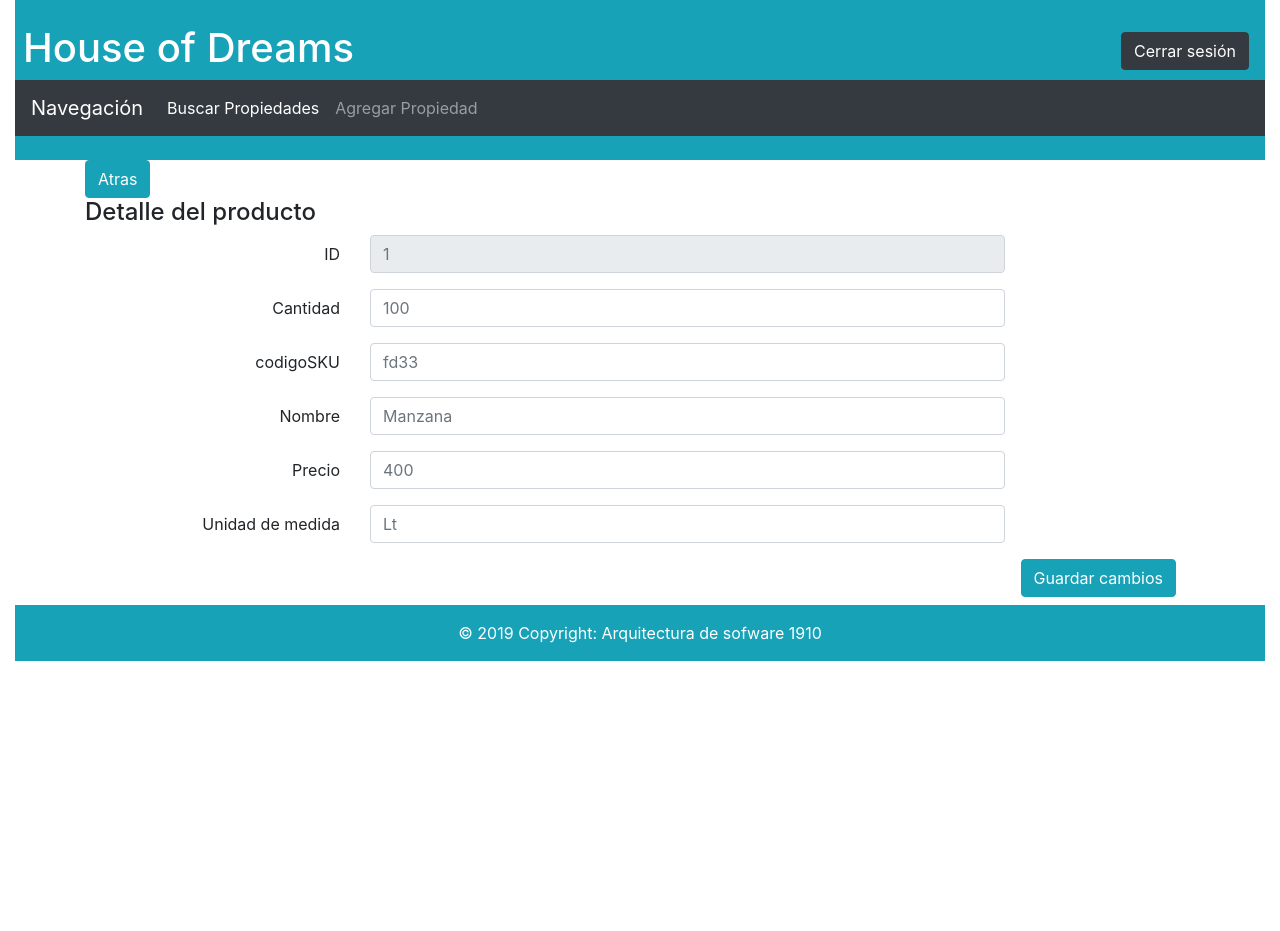
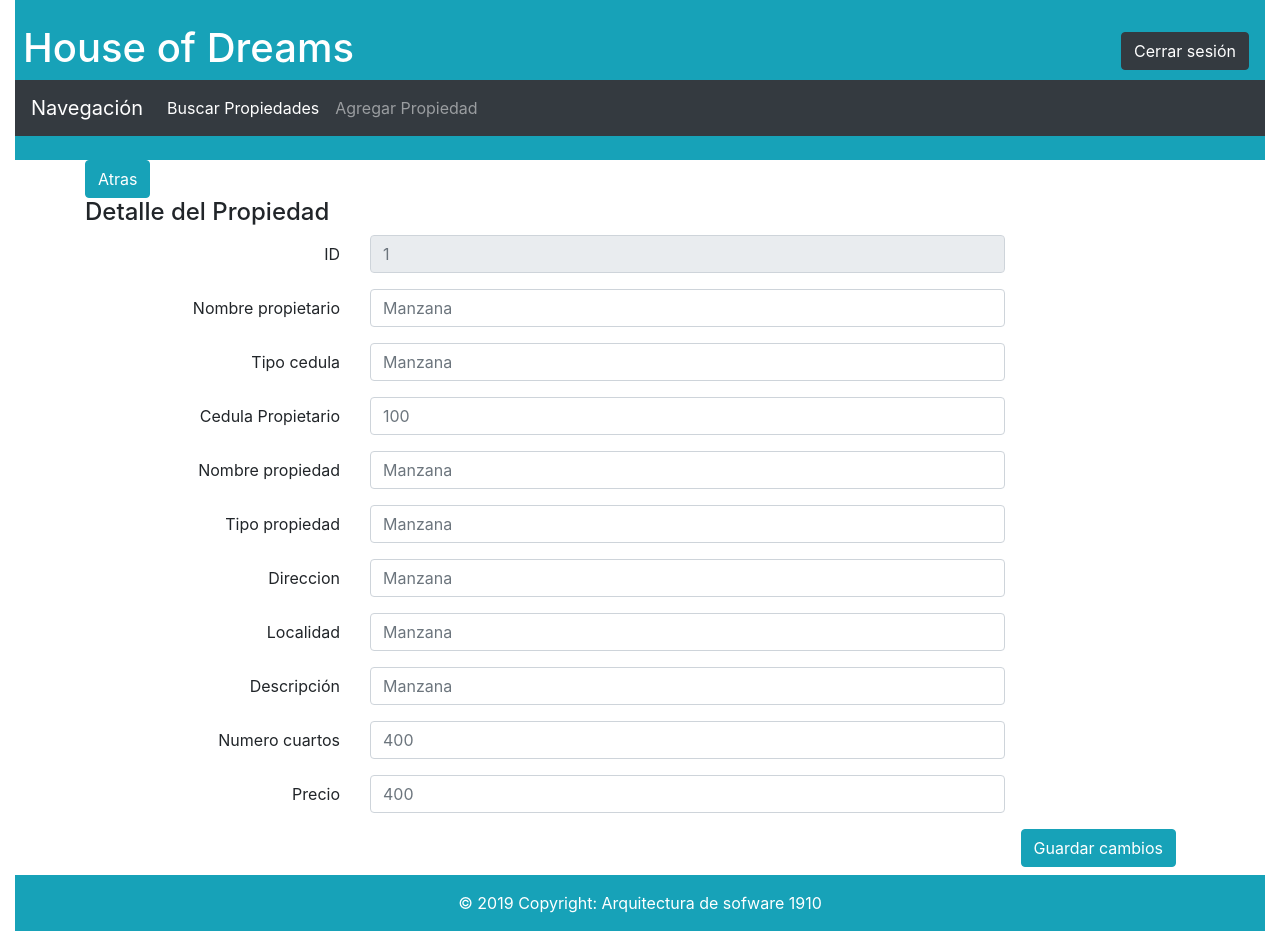
Before and after one commit to andrescontreras/ProyectoArquitectura, an Angular app in the folder PresentacionOPR/: page /detalle/1 in a window 1280 px wide. Before the commit the page ends 800 px from the top, so only its background shows below. Built offline with nearby package versions, Linux system fonts and the light colour scheme.

Commit message:
campos propiedad

```diff
--- a/PresentacionOPR/src/app/components/detalle-propiedad/detalle-propiedad.component.html
+++ b/PresentacionOPR/src/app/components/detalle-propiedad/detalle-propiedad.component.html
@@ -3,7 +3,7 @@
     <button class="btn btn-info text-left" [routerLink]="['/bodeguero/inventario']">Atras</button>
   </div>
   <div id="DatosPersonales" class="borde">
-    <h4 class="text-left">Detalle del producto</h4>
+    <h4 class="text-left">Detalle del Propiedad</h4>
     <div class="form-group row">
       <label for="nombres" class="col-auto col-sm-3 col-form-label text-right" >ID</label>
       <div class="col-11 col-sm-8 col-lg-7">
@@ -11,21 +11,57 @@
       </div>
     </div>
     <div class="form-group row">
-      <label for="Apellidos" class="col-auto col-sm-3 col-form-label text-right" >Cantidad</label>
+      <label for="Nombre" class="col-auto col-sm-3 col-form-label text-right" >Nombre propietario</label>
+      <div class="col-11 col-sm-8 col-lg-7">
+        <input class="form-control" type="text" placeholder="Manzana" [(ngModel)]="producto.nombre" name="nombre">
+      </div>
+    </div>
+    <div class="form-group row">
+      <label for="Nombre" class="col-auto col-sm-3 col-form-label text-right" >Tipo cedula</label>
+      <div class="col-11 col-sm-8 col-lg-7">
+        <input class="form-control" type="text" placeholder="Manzana" [(ngModel)]="producto.nombre" name="nombre">
+      </div>
+    </div>
+    <div class="form-group row">
+      <label for="Apellidos" class="col-auto col-sm-3 col-form-label text-right" >Cedula Propietario</label>
       <div class="col-11 col-sm-8 col-lg-7">
         <input class="form-control" type="text" placeholder="100" [(ngModel)]="producto.cantidad" name="cantidad" >
       </div>
     </div>
     <div class="form-group row">
-      <label for="Correo" class="col-auto col-sm-3 col-form-label text-right" >codigoSKU</label>
+      <label for="Nombre" class="col-auto col-sm-3 col-form-label text-right" >Nombre propiedad</label>
       <div class="col-11 col-sm-8 col-lg-7">
-        <input class="form-control" type="text" placeholder="fd33" [(ngModel)]="producto.codigoSKU" name="codigoSKU">
+        <input class="form-control" type="text" placeholder="Manzana" [(ngModel)]="producto.nombre" name="nombre">
       </div>
     </div>
     <div class="form-group row">
-      <label for="Nombre" class="col-auto col-sm-3 col-form-label text-right" >Nombre</label>
+      <label for="Nombre" class="col-auto col-sm-3 col-form-label text-right" >Tipo propiedad</label>
       <div class="col-11 col-sm-8 col-lg-7">
         <input class="form-control" type="text" placeholder="Manzana" [(ngModel)]="producto.nombre" name="nombre">
+      </div>
+    </div>
+    <div class="form-group row">
+      <label for="Nombre" class="col-auto col-sm-3 col-form-label text-right" >Direccion</label>
+      <div class="col-11 col-sm-8 col-lg-7">
+        <input class="form-control" type="text" placeholder="Manzana" [(ngModel)]="producto.nombre" name="nombre">
+      </div>
+    </div>
+    <div class="form-group row">
+      <label for="Nombre" class="col-auto col-sm-3 col-form-label text-right" >Localidad</label>
+      <div class="col-11 col-sm-8 col-lg-7">
+        <input class="form-control" type="text" placeholder="Manzana" [(ngModel)]="producto.nombre" name="nombre">
+      </div>
+    </div>
+    <div class="form-group row">
+      <label for="Nombre" class="col-auto col-sm-3 col-form-label text-right" >Descripción</label>
+      <div class="col-11 col-sm-8 col-lg-7">
+        <input class="form-control" type="text" placeholder="Manzana" [(ngModel)]="producto.nombre" name="nombre">
+      </div>
+    </div>
+    <div class="form-group row">
+      <label for="Precio" class="col-auto col-sm-3 col-form-label text-right" >Numero cuartos</label>
+      <div class="col-11 col-sm-8 col-lg-7">
+        <input class="form-control" type="number" placeholder="400" [(ngModel)]="producto.precio" name="precio">
       </div>
     </div>
     <div class="form-group row">
@@ -34,12 +70,6 @@
         <input class="form-control" type="number" placeholder="400" [(ngModel)]="producto.precio" name="precio">
       </div>
     </div>
-    <div class="form-group row">
-      <label for="UndMed" class="col-auto col-sm-3 col-form-label text-right" >Unidad de medida</label>
-      <div class="col-11 col-sm-8 col-lg-7">
-          <input class="form-control" type="text" placeholder="Lt" [(ngModel)]="producto.undMed" name="undMed">
-      </div>
-    </div>
   </div>
   <div class="text-right col-12 my-2">
       <button type="button" class="btn btn-info mx-1" data-toggle="modal" data-target="#confirmacion" (click)="cambiarProducto()">Guardar cambios</button>
```
